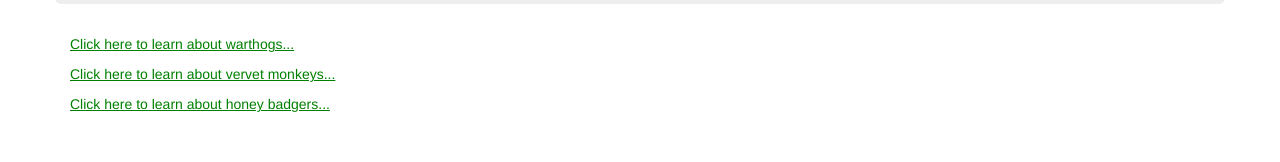
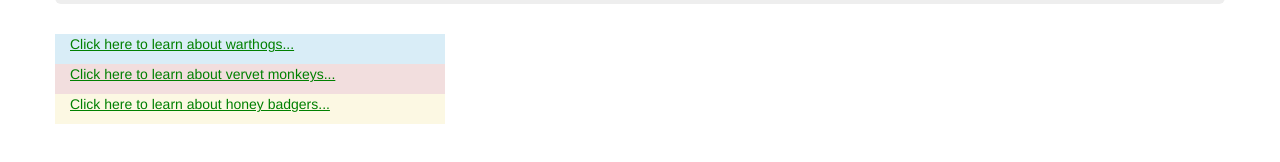
Before and after one commit to OkilyDokily/toggle, a plain HTML site: page index.html in a window 1280 px wide. Shown: the part 216-378 px from the top of the page. Drawn offline with Linux system fonts and the light colour scheme.

Commit message:
add color labeling to sections

```diff
--- a/index.html
+++ b/index.html
@@ -20,7 +20,7 @@
       </div>
 
       <div class="row">
-        <div class="col-md-4">
+        <div class="col-md-4 bg-info">
           <p id="warthogs">Click here to learn about warthogs...</p>
           <p id="stopwarthogs">Click here when you are done learning about warthogs...</p>
         </div>
@@ -45,7 +45,7 @@
         </div>
       </div>
       <div class="row">
-        <div class="col-md-6">
+        <div class="col-md-4 bg-danger">
           <p id="vervetmonkeys">Click here to learn about vervet monkeys...</p>
           <p id="stopvervetmonkeys">Click here when you are done learning about vervet monkeys...</p>
         </div>
@@ -69,7 +69,7 @@
         </div>
       </div>
       <div class="row">
-        <div class="col-md-6">
+        <div class="col-md-4 bg-warning">
           <p id="honeybadgers">Click here to learn about honey badgers...</p>
           <p id="stophoneybadgers">Click here when you are done learning about honey badgers...</p>
         </div>
```
